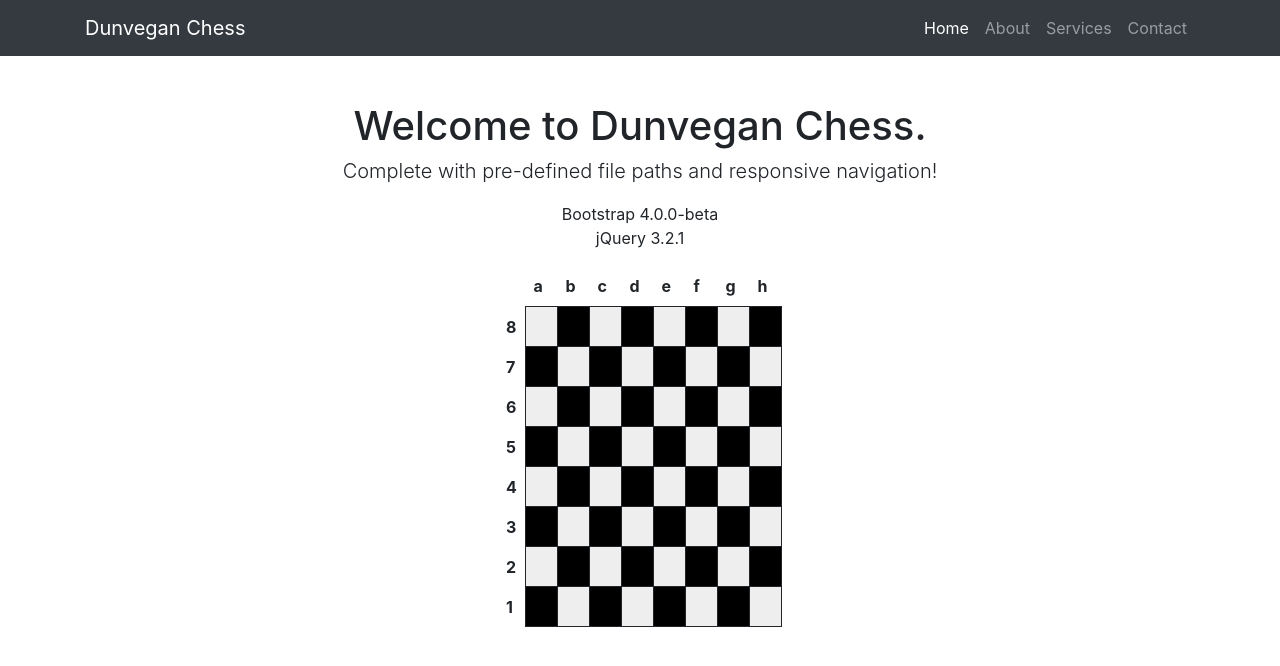
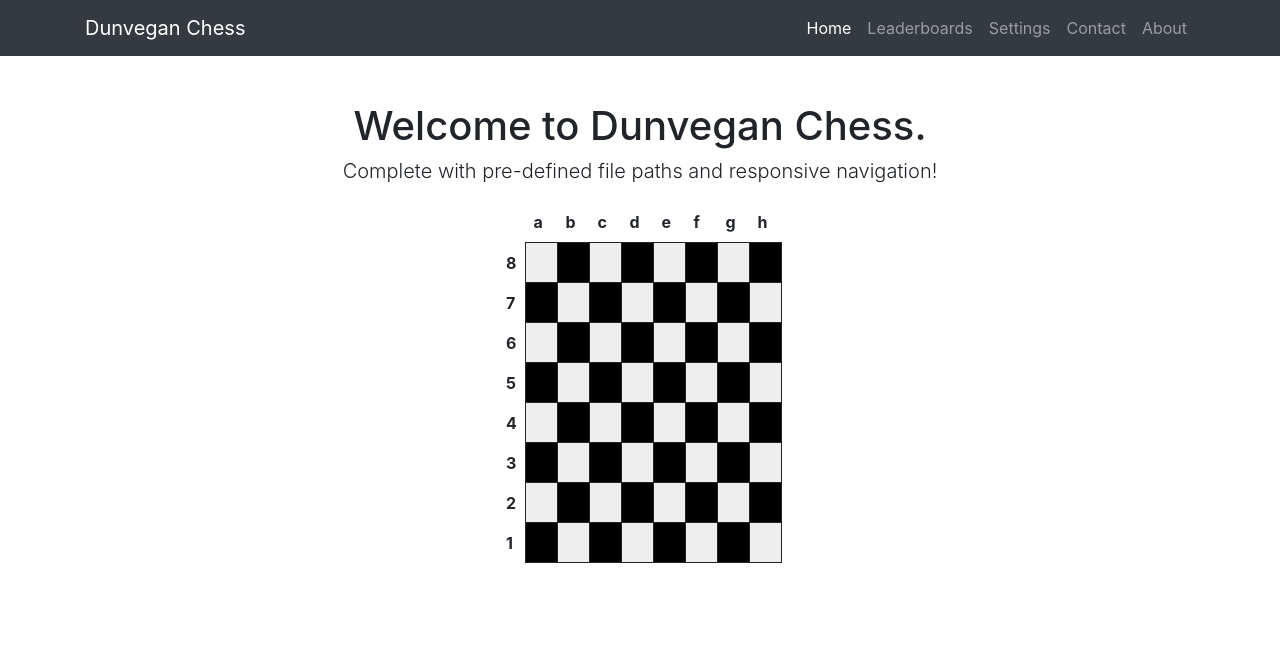
Before and after one commit to aarmstrong089/dunveganChess, a plain HTML site: page index.html in a window 1280 px wide. Drawn offline with nearby package versions, Linux system fonts and the light colour scheme.

Commit message:
refactoring

```diff
--- a/index.html
+++ b/index.html
@@ -52,13 +52,16 @@
                     </a>
                 </li>
                 <li class="nav-item">
-                    <a class="nav-link" href="#">About</a>
+                    <a class="nav-link" href="#">Leaderboards</a>
                 </li>
                 <li class="nav-item">
-                    <a class="nav-link" href="#">Services</a>
+                    <a class="nav-link" href="#">Settings</a>
                 </li>
                 <li class="nav-item">
                     <a class="nav-link" href="#">Contact</a>
+                </li>
+                <li class="nav-item">
+                    <a class="nav-link" href="#">About</a>
                 </li>
             </ul>
         </div>
@@ -71,16 +74,12 @@
         <div class="col-lg-12 text-center">
             <h1 class="mt-5">Welcome to Dunvegan Chess.</h1>
             <p class="lead">Complete with pre-defined file paths and responsive navigation!</p>
-            <ul class="list-unstyled">
-                <li>Bootstrap 4.0.0-beta</li>
-                <li>jQuery 3.2.1</li>
-            </ul>
         </div>
     </div>
 </div>
 
 
-<!-- Chessboard -->
+<!-- Chessboard  html sourced from https://stackoverflow.com/users/4067232/pedro-amaral-couto -->
 <table class="chess-board" id="chessBoard">
     <tbody>
     <tr>
```
